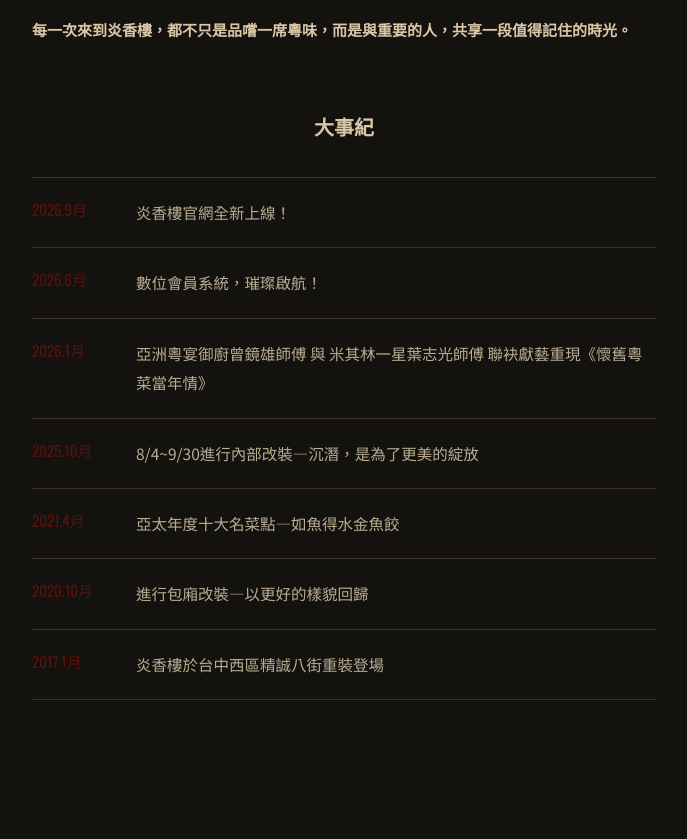
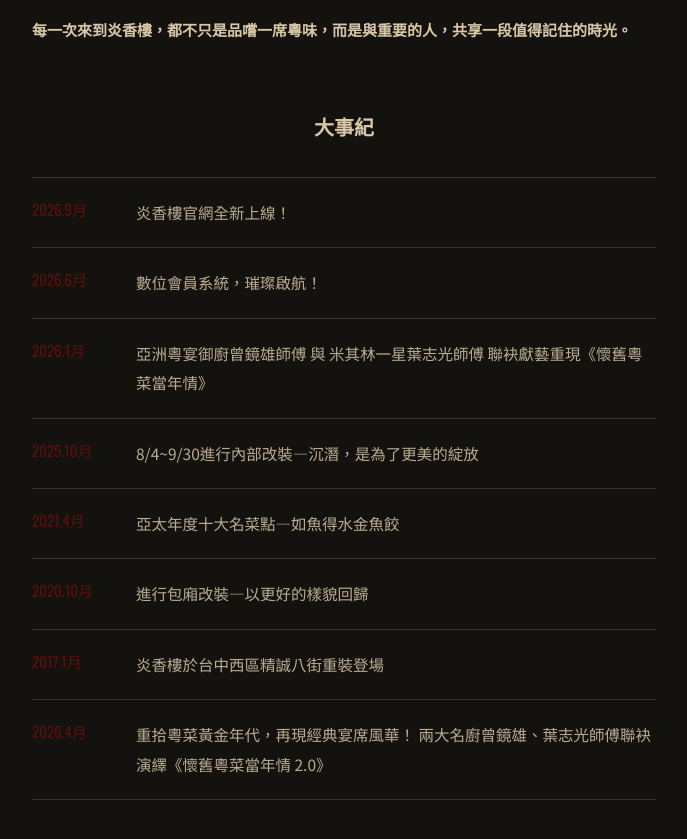
Before and after one commit to yanxianglou/yanxianglou.github.io, a Jekyll site: the page built from story.html, in a window 1280 px wide and 900 px high, scrolled down 2966 px. Shown: the top 839 px of the window, without its empty margins (296-983 px from the left). Built offline with Jekyll 4.4.1, drawn with Linux system fonts in a browser that asks for light colours; before the commit the page ends 3766 px from its top, so only the background shows below that.

Commit message:
Update 品牌故事 “story”

```diff
--- a/_data/story.yml
+++ b/_data/story.yml
@@ -143,3 +143,5 @@ milestones:
     text: 進行包廂改裝—以更好的樣貌回歸
   - year: 2017.1月
     text: 炎香樓於台中西區精誠八街重裝登場
+  - text: 重拾粵菜黃金年代，再現經典宴席風華！ 兩大名廚曾鏡雄、葉志光師傅聯袂演繹《懷舊粵菜當年情 2.0》
+    year: 2026.4月
```
